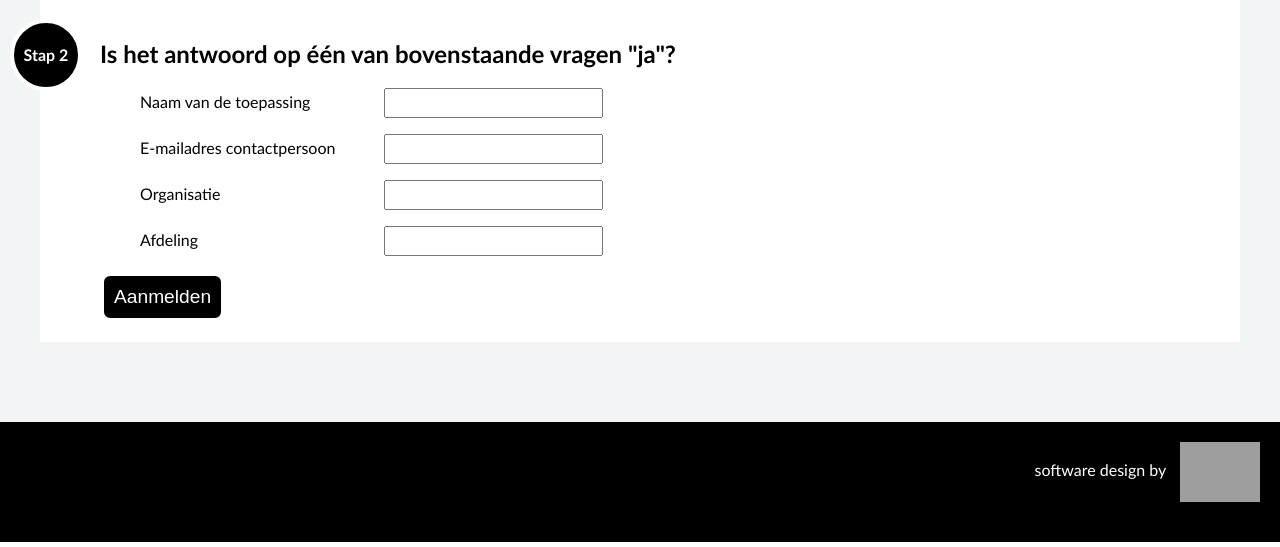
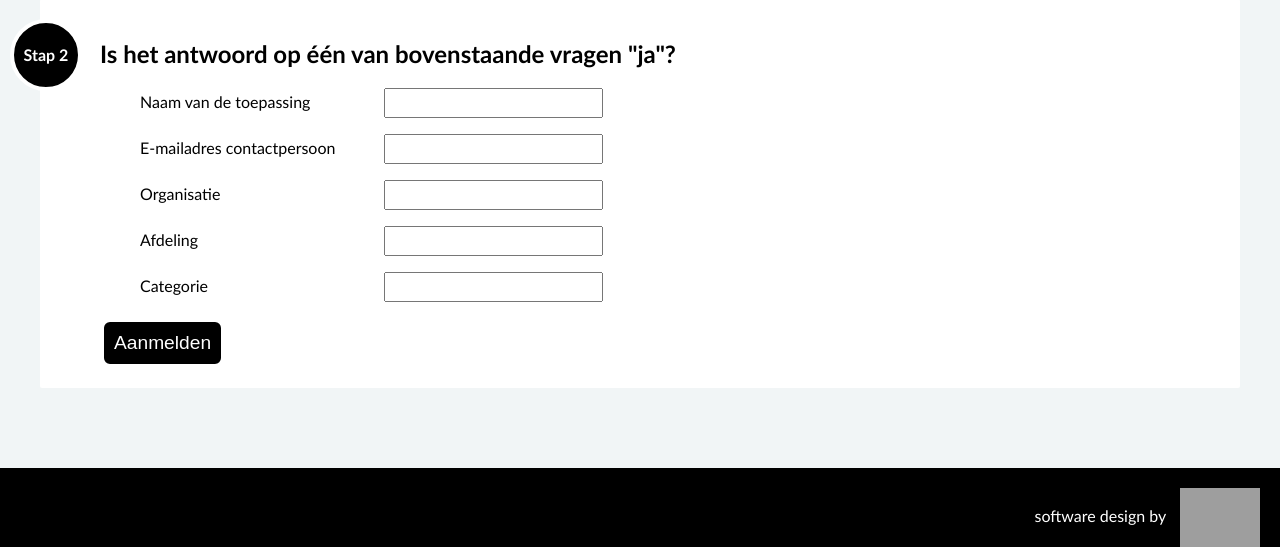
Before and after one commit to Algoritmeregister/algoritmeregister-prototype-app, a PHP site: template templates/aanmelden.twig in a window 1280 px wide. Shown: the part 731-1278 px from the top of the page. Run offline with PHP 8.4, Linux system fonts and the light colour scheme; the template is opened without the code that fills it, so the values that code supplies are empty; a stand-in replaces the project's code that opens the database connection; some libraries are stand-ins or nearby versions; grey boxes are pictures that could not be loaded.

Commit message:
add categorie to aanmelden

```diff
--- a/templates/aanmelden.twig
+++ b/templates/aanmelden.twig
@@ -31,6 +31,7 @@
                     <label><span>E-mailadres contactpersoon</span> <input type="email" name="contact"></input></label><br>
                     <label><span>Organisatie</span> <input type="text" name="organisatie"></input></label><br>
                     <label><span>Afdeling</span> <input type="text" name="afdeling"></input></label><br>
+                    <label><span>Categorie</span> <input type="text" name="categorie"></input></label><br>
                     <button type="submit">Aanmelden</button>
                 </form>
             </section>
```
